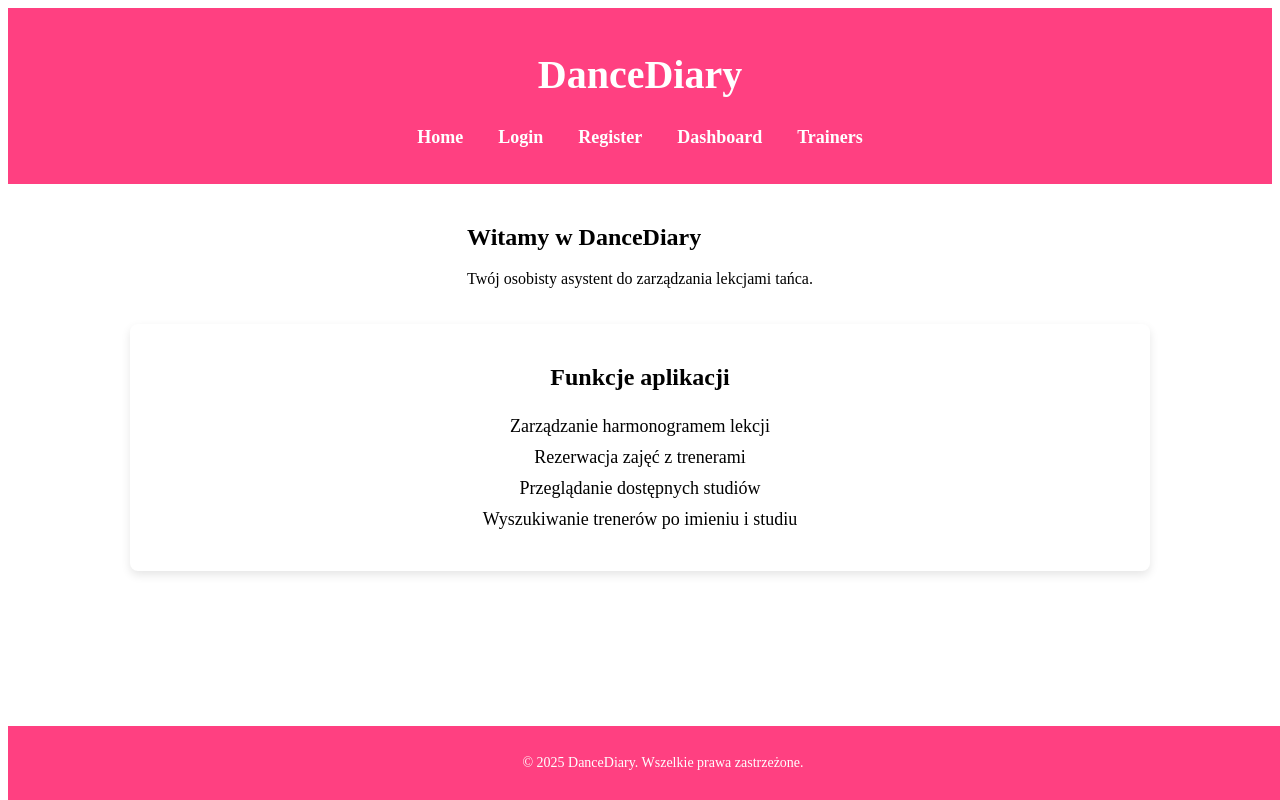
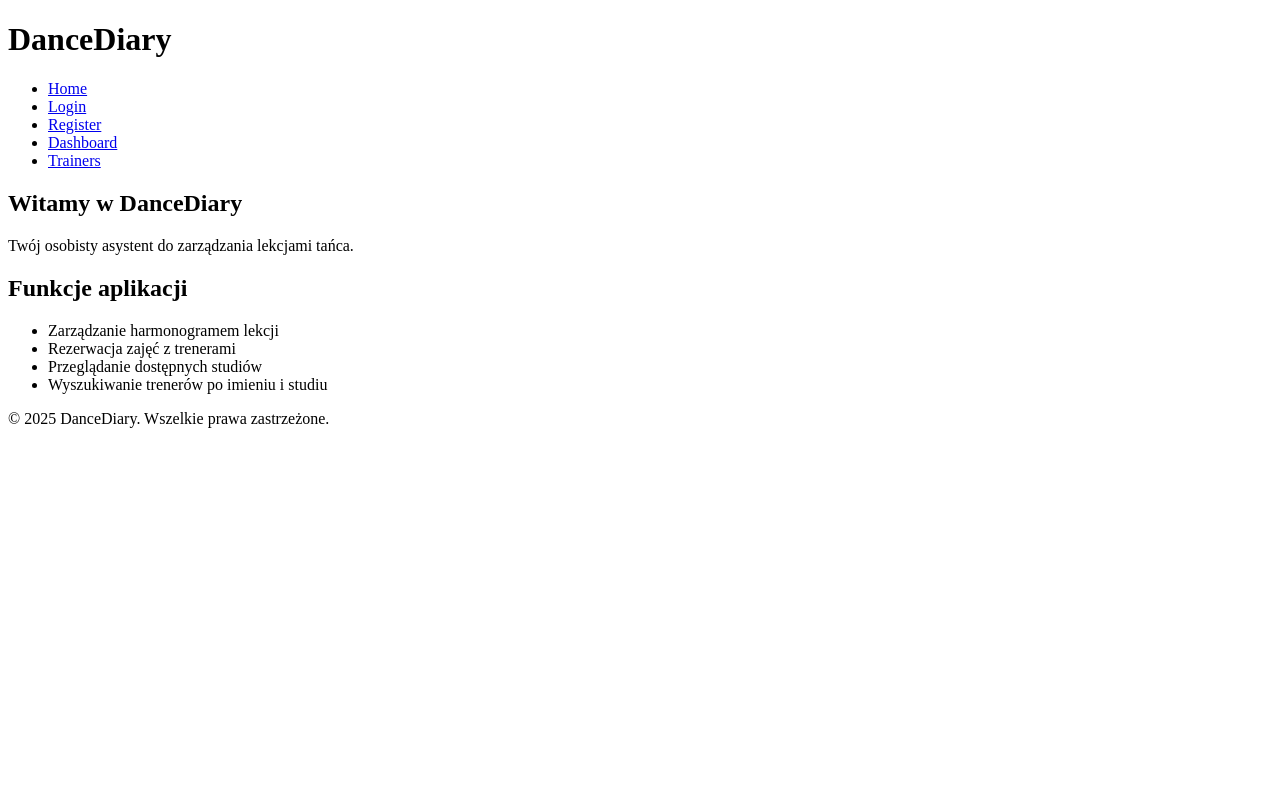
Before and after one commit to JcobG/DanceDiary, a PHP site: page / in a window 1280 px wide. Run offline with PHP 8.4, Linux system fonts and the light colour scheme.

Commit message:
Update styles.css

```diff
--- a/DanceDiary/frontend/styles.css
+++ b/DanceDiary/frontend/styles.css
@@ -1,68 +1,44 @@
-/* Poprawienie wyglądu sekcji Funkcje aplikacji */
-.features {
-    text-align: center;
+/* Stylizacja formularzy */
+.form-container {
+    width: 50%;
+    margin: auto;
     background: white;
-    margin: 20px auto;
     padding: 20px;
-    width: 80%;
     border-radius: 8px;
     box-shadow: 0px 4px 10px rgba(0, 0, 0, 0.1);
+    text-align: center;
 }
 
-.features ul {
-    list-style-type: none;
-    padding: 0;
-}
-
-.features li {
-    font-size: 18px;
-    padding: 5px 0;
-}
-
-/* Wyśrodkowanie kontenera z treścią */
-main {
+form {
     display: flex;
     flex-direction: column;
     align-items: center;
-    margin: 20px;
 }
 
-/* Poprawienie wyglądu nagłówka */
-header {
+label {
+    font-size: 18px;
+    margin-top: 10px;
+}
+
+input, select {
+    width: 80%;
+    padding: 10px;
+    margin-top: 5px;
+    border-radius: 5px;
+    border: 1px solid #ccc;
+}
+
+button {
+    margin-top: 15px;
+    padding: 10px 20px;
     background-color: #ff4081;
     color: white;
-    padding: 1rem;
-    text-align: center;
-    font-size: 20px;
+    font-size: 18px;
+    border: none;
+    border-radius: 5px;
+    cursor: pointer;
 }
 
-/* Poprawienie stylów dla linków */
-nav ul {
-    list-style: none;
-    padding: 0;
-    text-align: center;
+button:hover {
+    background-color: #e91e63;
 }
-
-nav ul li {
-    display: inline;
-    margin: 0 15px;
-}
-
-nav ul li a {
-    color: white;
-    text-decoration: none;
-    font-weight: bold;
-    font-size: 18px;
-}
-
-/* Poprawienie stylu stopki */
-footer {
-    text-align: center;
-    padding: 15px;
-    background-color: #ff4081;
-    color: white;
-    position: fixed;
-    bottom: 0;
-    width: 100%;
-    font-size: 14px;
-}
```
